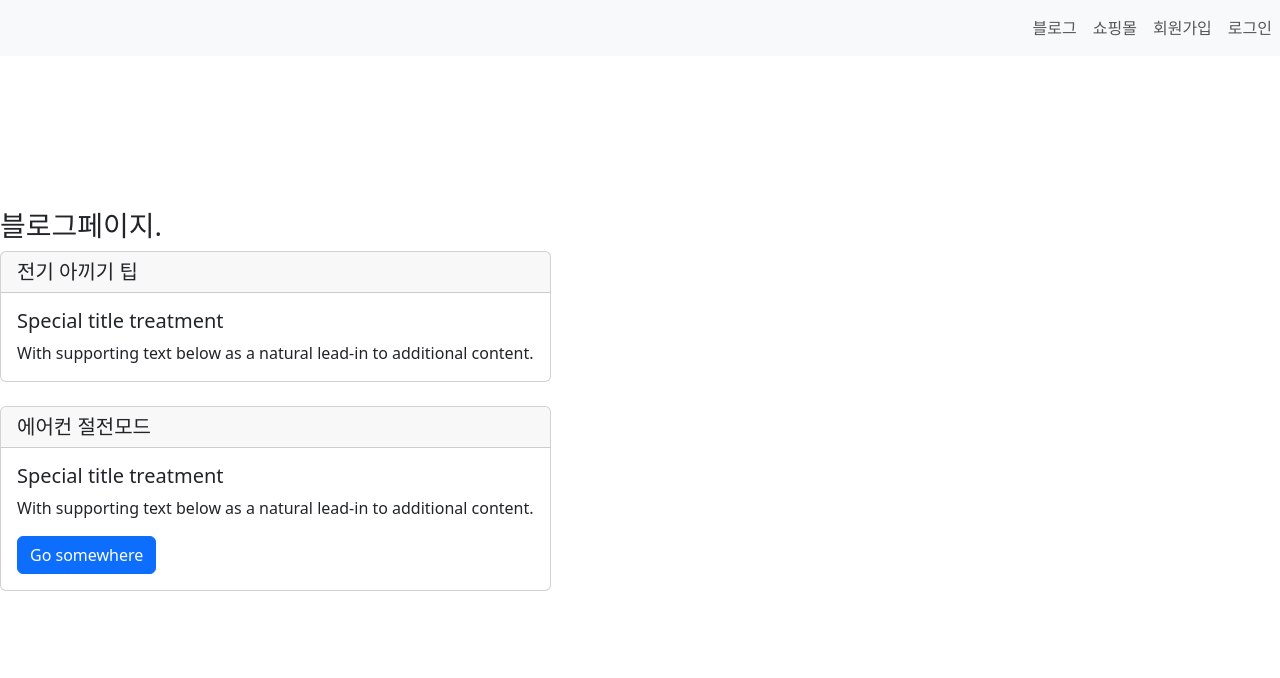
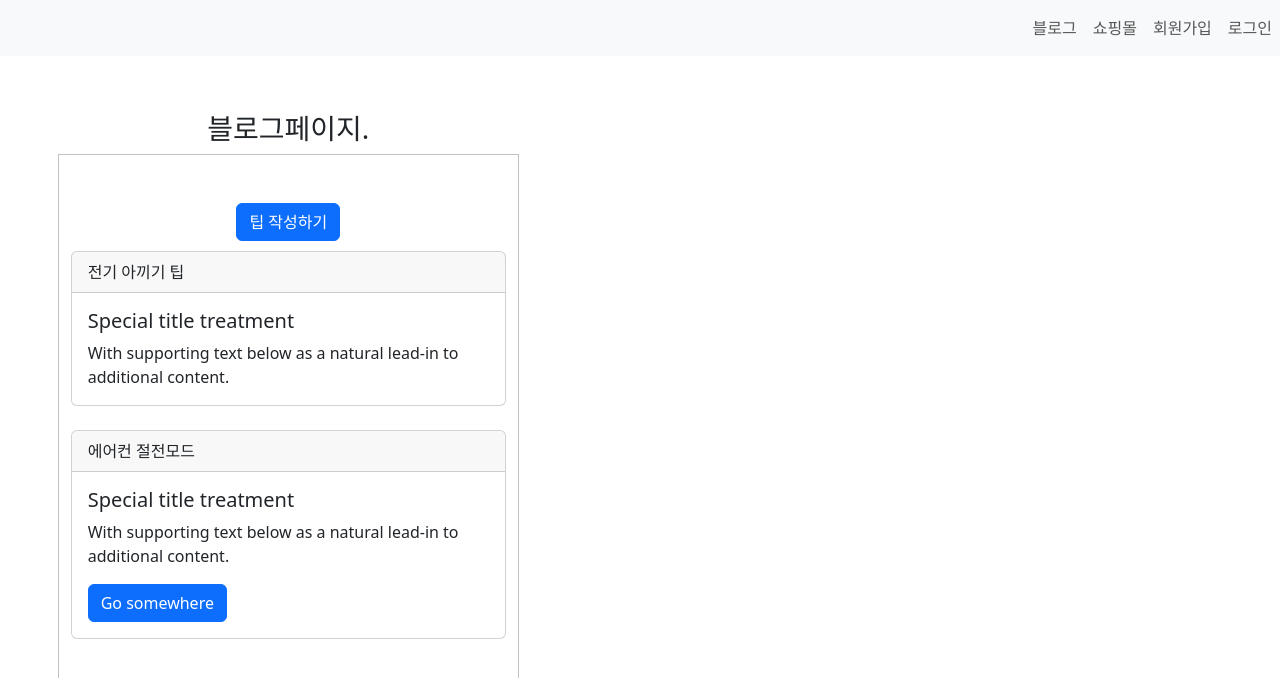
Before and after one commit to snghyun331/elice-ecobucks, a React (Vite) app in the folder front/: page /blog in a window 1280 px wide. Shown: the top 678 px of the page. Built offline with nearby package versions, Linux system fonts and the light colour scheme.

Commit message:
Feat: 블로그 미니 팁 모달 만듦

```diff
--- a/front/src/pages/Blog/Blog.jsx
+++ b/front/src/pages/Blog/Blog.jsx
@@ -1,31 +1,46 @@
+import { Button, Card, Container } from "react-bootstrap";
+
 const Blog = () => {
   return (
     <>
-      <h3>블로그페이지.</h3>
-      <div className="card">
-        <h5 className="card-header">전기 아끼기 팁</h5>
-        <div className="card-body">
-          <h5 className="card-title">Special title treatment</h5>
-          <p className="card-text">
-            With supporting text below as a natural lead-in to additional
-            content.
-          </p>
-        </div>
-      </div>
-      <br />
-      <div className="card">
-        <h5 className="card-header">에어컨 절전모드</h5>
-        <div className="card-body">
-          <h5 className="card-title">Special title treatment</h5>
-          <p className="card-text">
-            With supporting text below as a natural lead-in to additional
-            content.
-          </p>
-          <a href="#" className="btn btn-primary">
-            Go somewhere
-          </a>
-        </div>
-      </div>
+      <h3 style={{ display: "flex", justifyContent: "center" }}>
+        블로그페이지.
+      </h3>
+      <Container
+        className="pt-5 pb-5 d-flex flex-column align-items-center justify-content-center"
+        style={{
+          width: "80%",
+          border: "1px solid #c2c2c2",
+          justifyContent: "Center",
+          alignItems: "Center",
+        }}
+      >
+        <Button variant="primary" style={{ marginBottom: "10px", top: "5" }}>
+          팁 작성하기
+        </Button>
+        <Card>
+          <Card.Header>전기 아끼기 팁</Card.Header>
+          <Card.Body>
+            <Card.Title>Special title treatment</Card.Title>
+            <Card.Text>
+              With supporting text below as a natural lead-in to additional
+              content.
+            </Card.Text>
+          </Card.Body>
+        </Card>
+        <br />
+        <Card>
+          <Card.Header>에어컨 절전모드</Card.Header>
+          <Card.Body>
+            <Card.Title>Special title treatment</Card.Title>
+            <Card.Text>
+              With supporting text below as a natural lead-in to additional
+              content.
+            </Card.Text>
+            <Button variant="primary">Go somewhere</Button>
+          </Card.Body>
+        </Card>
+      </Container>
     </>
   );
 };
--- a/front/src/pages/HomePage/HomePage.jsx
+++ b/front/src/pages/HomePage/HomePage.jsx
@@ -2,14 +2,27 @@ import { Link } from "react-router-dom";
 import { Container, Button } from "react-bootstrap";
 const HomePage = () => {
   return (
-    <>
-      <h3>
+    <div>
+      <h3 style={{ display: "flex", justifyContent: "center" }}>
         <span style={{ color: "#00D387", fontSize: "48px" }}>ECOBUCKS</span>
       </h3>
-      <span style={{ color: "#FF6B00", fontSize: "24px" }}>
+      <span
+        style={{
+          color: "#FF6B00",
+          fontSize: "24px",
+          display: "flex",
+          justifyContent: "center",
+        }}
+      >
         Make Tomorrow Bright
       </span>
-      <Container style={{ marginBottom: "20px" }}>
+      <Container
+        style={{
+          marginBottom: "20px",
+          display: "flex",
+          justifyContent: "center",
+        }}
+      >
         <Link to="/mall">
           <Button
             type="button"
@@ -63,7 +76,7 @@ const HomePage = () => {
       >
         <span>HOT</span>
       </Container>
-    </>
+    </div>
   );
 };
 export default HomePage;
```
